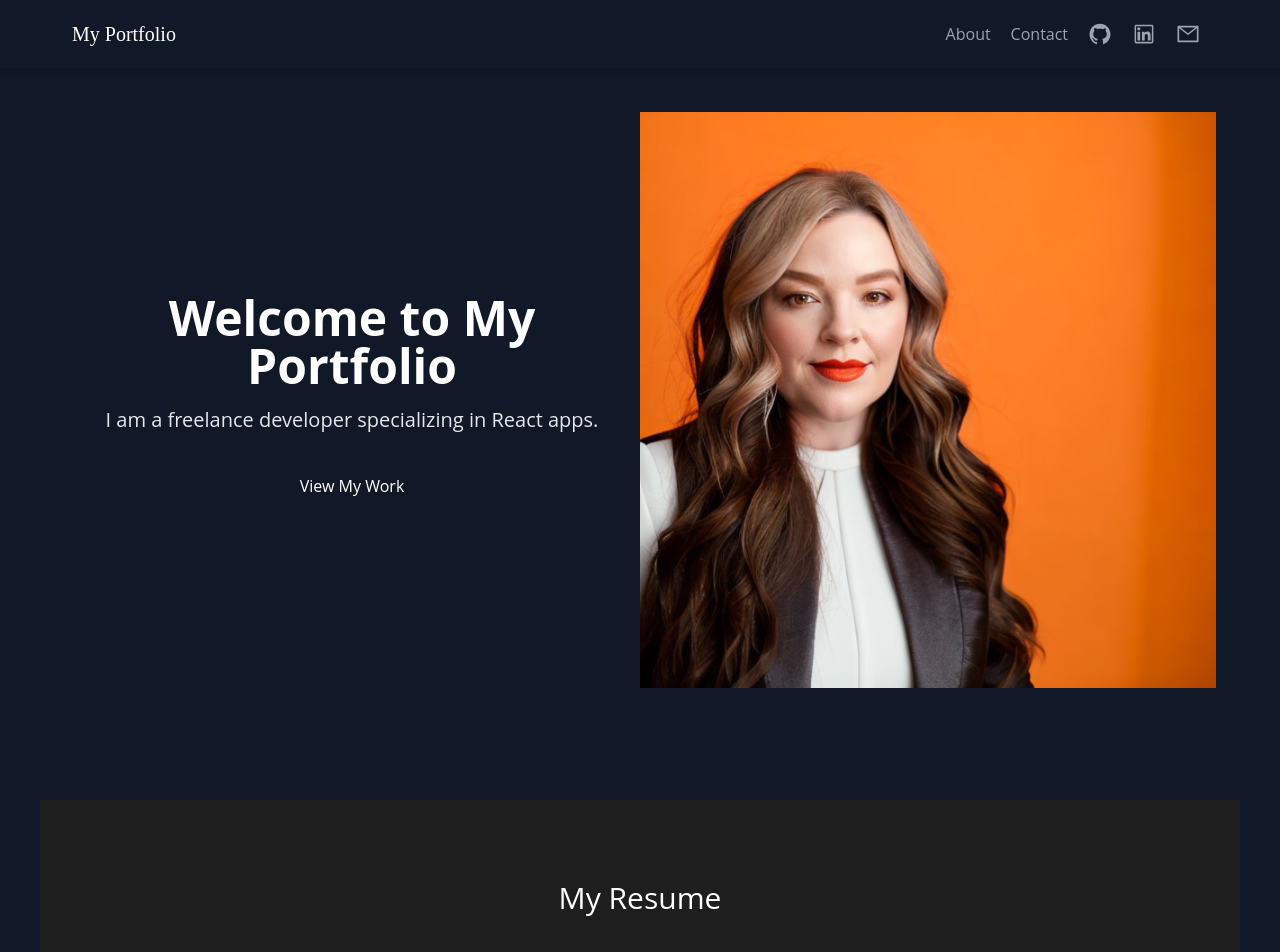
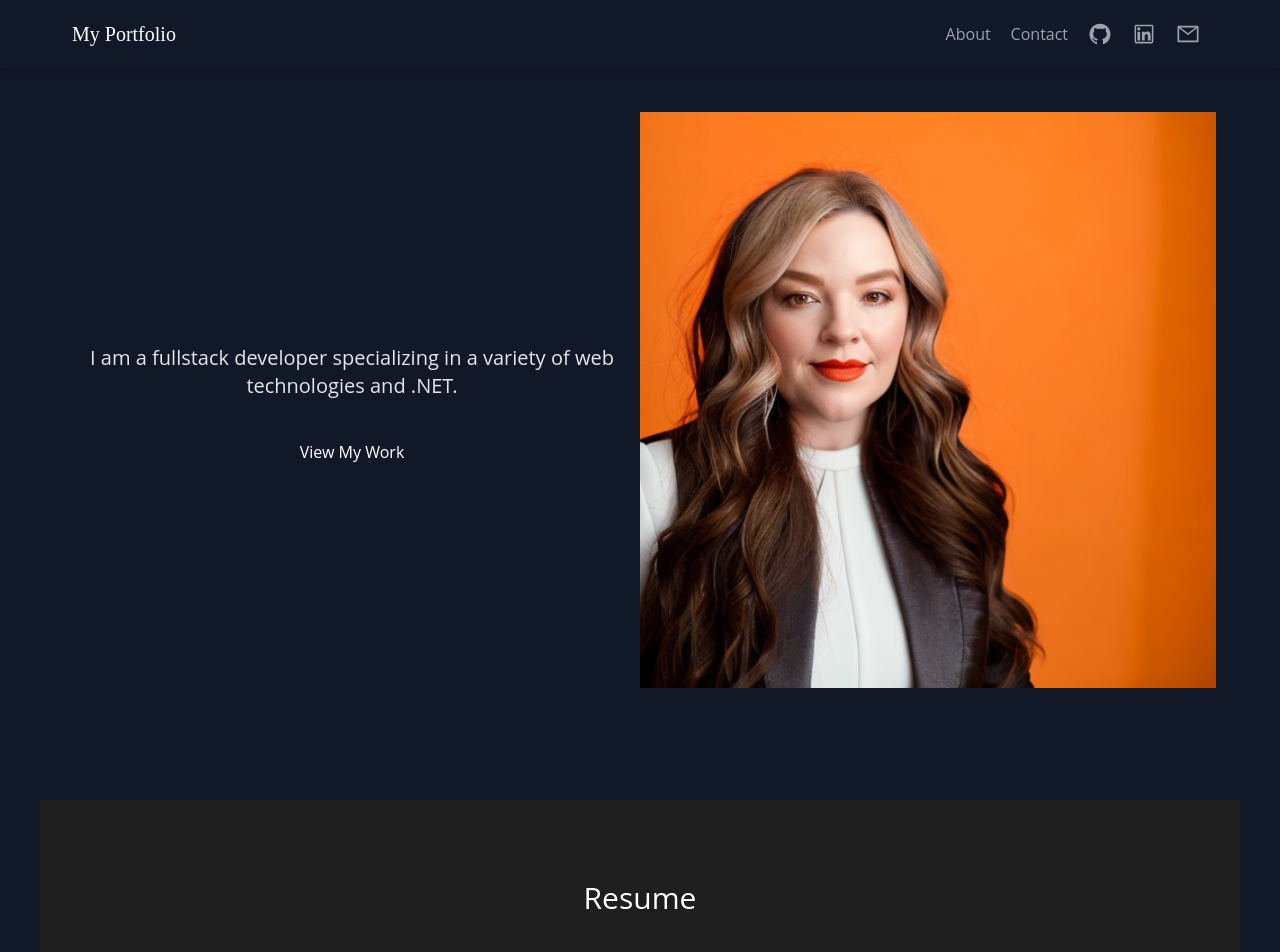
Before and after one commit to hereshecodes/hereshecodes.app, a React (Create React App) app: page / in a window 1280 px wide. Shown: the top 952 px of the page. Built offline with nearby package versions, Linux system fonts and the light colour scheme.

Commit message:
about section

```diff
--- a/src/components/About.js
+++ b/src/components/About.js
@@ -4,7 +4,7 @@ function About() {
   return (
     <section id="resume" className="container mx-auto py-20">
       <div className="text-center mb-12">
-        <h2 className="text-3xl font-medium text-white">My Resume</h2>
+        <h2 className="text-3xl font-medium text-white">Resume</h2>
       </div>
       <div className="flex flex-col md:flex-row">
         <div className="md:w-1/2">
--- a/src/components/Hero.js
+++ b/src/components/Hero.js
@@ -9,8 +9,7 @@ function Hero() {
       >
       <div className="container mx-auto flex flex-col md:flex-row items-center">
         <div className="text-center md:text-left md:w-1/2">
-          <h1 className="text-5xl font-bold text-white">Welcome to My Portfolio</h1>
-          <p className="text-xl text-gray-200 mt-4">I am a freelance developer specializing in React apps.</p>
+          <p className="text-xl text-gray-200 mt-4">I am a fullstack developer specializing in a variety of web technologies and .NET.</p>
           <a href="#projects" className="mt-8 px-6 py-2 bg-primary text-white rounded hover:bg-hover-primary inline-block">View My Work</a>
         </div>
         <div className="md:w-1/2">
```
